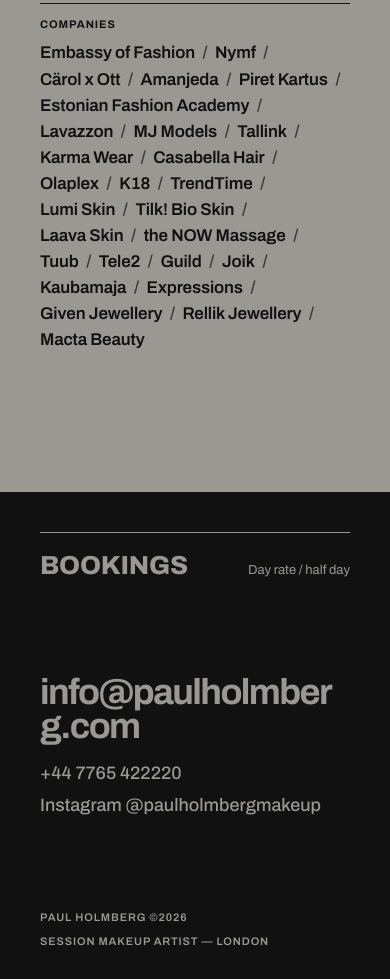
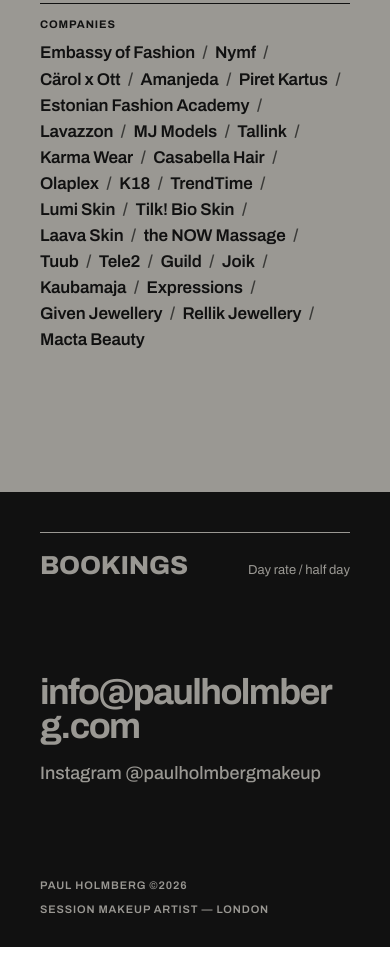
Before and after one commit to ranx2k/paulholmberg-preview, a plain HTML site: page index.html in a window 390 px wide. Shown: the part 5906-6885 px from the top of the page. After the commit the page ends 6853 px from the top, so only its background shows below. Drawn offline with Linux system fonts and the light colour scheme.

Commit message:
Remove phone number

```diff
--- a/index.html
+++ b/index.html
@@ -277,7 +277,6 @@
 <div style="display: flex; flex-direction: column; gap: 20px">
 <a href="mailto:info@paulholmberg.com" style="color: #9A9893; font-size: clamp(36px, 6.4vw, 104px); font-weight: 700; line-height: 0.95; letter-spacing: -0.045em; overflow-wrap: anywhere">info@paulholmberg.com</a>
 <div style="display: flex; flex-wrap: wrap; gap: 12px 48px; font-size: 18px; font-weight: 500">
-<a href="tel:+447765422220" style="color: #9A9893">+44 7765 422220</a>
 <a href="https://www.instagram.com/paulholmbergmakeup/" style="color: #9A9893">Instagram @paulholmbergmakeup</a>
 </div>
 </div>
```
